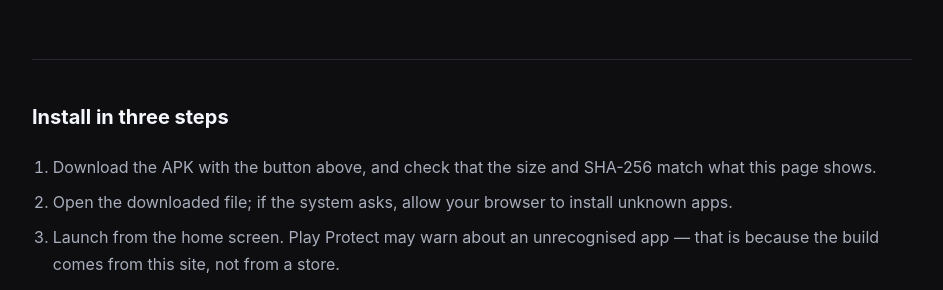
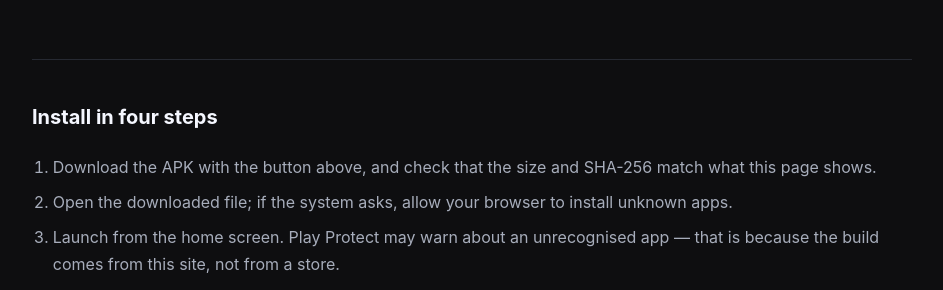
Before and after one commit to zdnet214/ps-mobile-legal, a Jekyll site: the page built from en/index.md, in a window 1280 px wide and 900 px high, scrolled down 1972 px. Shown: the part 155-445 px from the top of the window, without its empty margins (168-1111 px from the left). Built offline with Jekyll 4.4.1, drawn with Linux system fonts in a browser that asks for light colours.

Commit message:
Say four steps where the install list has four steps

```diff
--- a/_data/site_copy.yml
+++ b/_data/site_copy.yml
@@ -54,7 +54,7 @@ zh-Hans:
       - RAW 解码、HDR、全景、堆栈、景深与调整都由随包的原生库在这台设备上完成，处理过程不经过服务器。
       - 应用启动时会核对自身签名，被重新签名的包会直接停在提示页，改过的 APK 无法冒充官方版本。
   install:
-    title: 安装三步
+    title: 安装四步
     steps:
       - 点上面的按钮下载 APK，留意文件大小与 SHA-256 和页面显示的一致。
       - 打开下载的文件；如果系统提示，给浏览器打开「安装未知应用」的权限。
@@ -124,7 +124,7 @@ en:
       - RAW decoding, HDR, panorama, stacking, focus and adjustment all run in the native libraries that ship inside the app; no step goes through a server.
       - The app checks its own signing certificate at launch; a re-signed build stops on a blocking screen, so a modified APK cannot pass as the official one.
   install:
-    title: Install in three steps
+    title: Install in four steps
     steps:
       - Download the APK with the button above, and check that the size and SHA-256 match what this page shows.
       - Open the downloaded file; if the system asks, allow your browser to install unknown apps.
```
